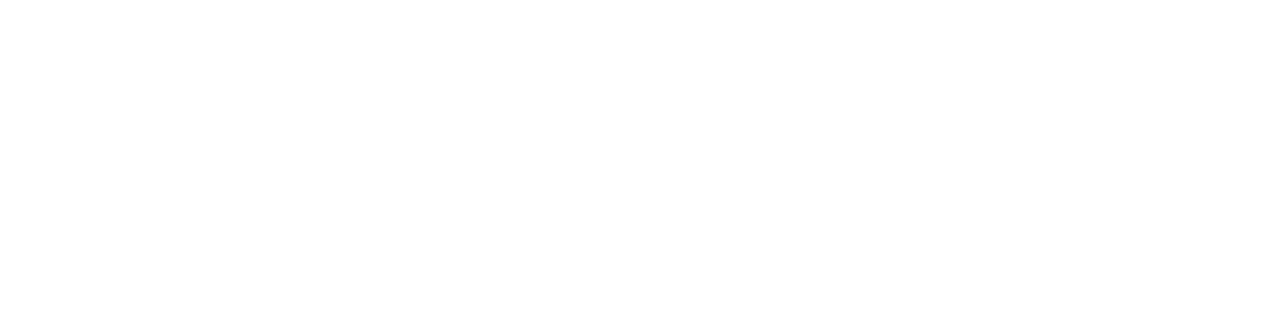
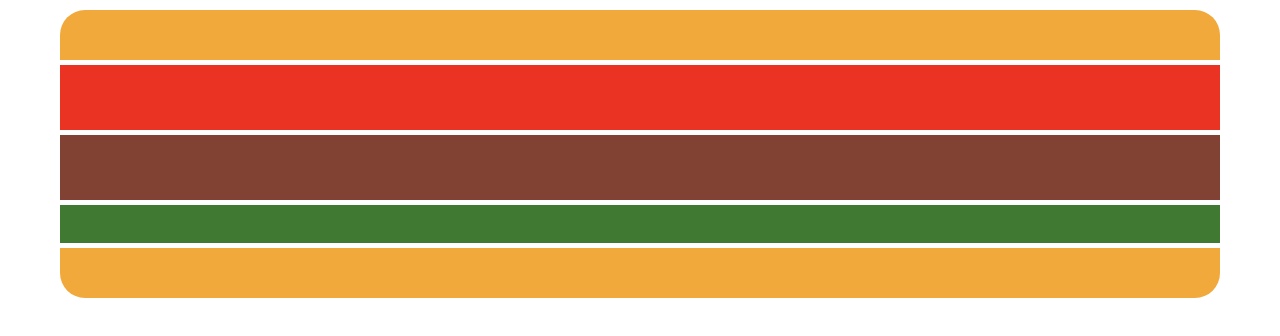
Before and after one commit to Annah97/burger, a React (Create React App) app: page / in a window 1280 px wide. Shown: the top 336 px of the page. Built offline with nearby package versions, Linux system fonts and the light colour scheme.

Commit message:
Update App.css

```diff
--- a/src/App.css
+++ b/src/App.css
@@ -1,74 +1,38 @@
-.App {
+.Burgertop {
+  background-color: #f1a93b;
+  height: 50px;
+  border-radius: 25px 25px 0px 0px;
+  margin-bottom: 5px;
+}
+.Burgerbase {
+  background-color: #f1a93b;
+  height: 50px;
+  border-radius: 0px 0px 25px 25px;
+}
+.Burgertomato {
+  background-color: #ea3323;
+  color: #faf8ec;
+  height: 50px;
+  margin-bottom: 5px;
   text-align: center;
+  padding-top: 15px;
 }
-
-.App-logo {
-  height: 40vmin;
-  pointer-events: none;
+.Burgermeat {
+  background-color: #814233;
+  color: #faf8ec;
+  height: 50px;
+  margin-bottom: 5px;
+  text-align: center;
+  padding-top: 15px;
 }
-
-@media (prefers-reduced-motion: no-preference) {
-  .App-logo {
-    animation: App-logo-spin infinite 20s linear;
-  }
+.Burgerlettuce {
+  background-color: #407931;
+  color: #faf8ec;
+  height: 30px;
+  margin-bottom: 5px;
+  text-align: center;
+  padding-top: 8px;
 }
-
-.App-header {
-  background-color: #282c34;
-  min-height: 100vh;
-  display: flex;
-  flex-direction: column;
-  align-items: center;
-  justify-content: center;
-  font-size: calc(10px + 2vmin);
-  color: white;
+.Burgercontainer {
+  margin: 10px 60px 10px 60px;
 }
-
-.App-link {
-  color: #61dafb;
-}
-
-@keyframes App-logo-spin {
-  from {
-    transform: rotate(0deg);
-  }
-  to {
-    transform: rotate(360deg);
-  }
-}
-
-.Burger-top  {
-  background-color: "#f1a93b";
-  height: "50px";
-  border-radius: "25px 25px 0px 0px";
-  margin-bottom: "5px";
-}
-.Burger-base  {
-  background-color: "#f1a93b";
-  height: "50px";
-  border-radius: "0px 0px 25px 25px";
-}
-.Burger-tomato {
-  background-color: "#ea3323";
-  color: "#faf8ec";
-  height: "50px";
-  margin-bottom: "5px";
-  text-align: "center";
-  padding-top: "15px";
-}
-.Burger-meat {
-  background-color: "#814233";
-  color: "#faf8ec";
-  height: "50px";
-  margin-bottom: "5px";
-  text-align: "center";
-  padding-top: "15px";
-}
-.Burger-lettuce {
-  background-color: "#407931";
-  color: "#faf8ec";
-  height: "30px";
-  margin-bottom: "5px";
-  text-align: "center";
-  padding-top: "8px";
-}
```
